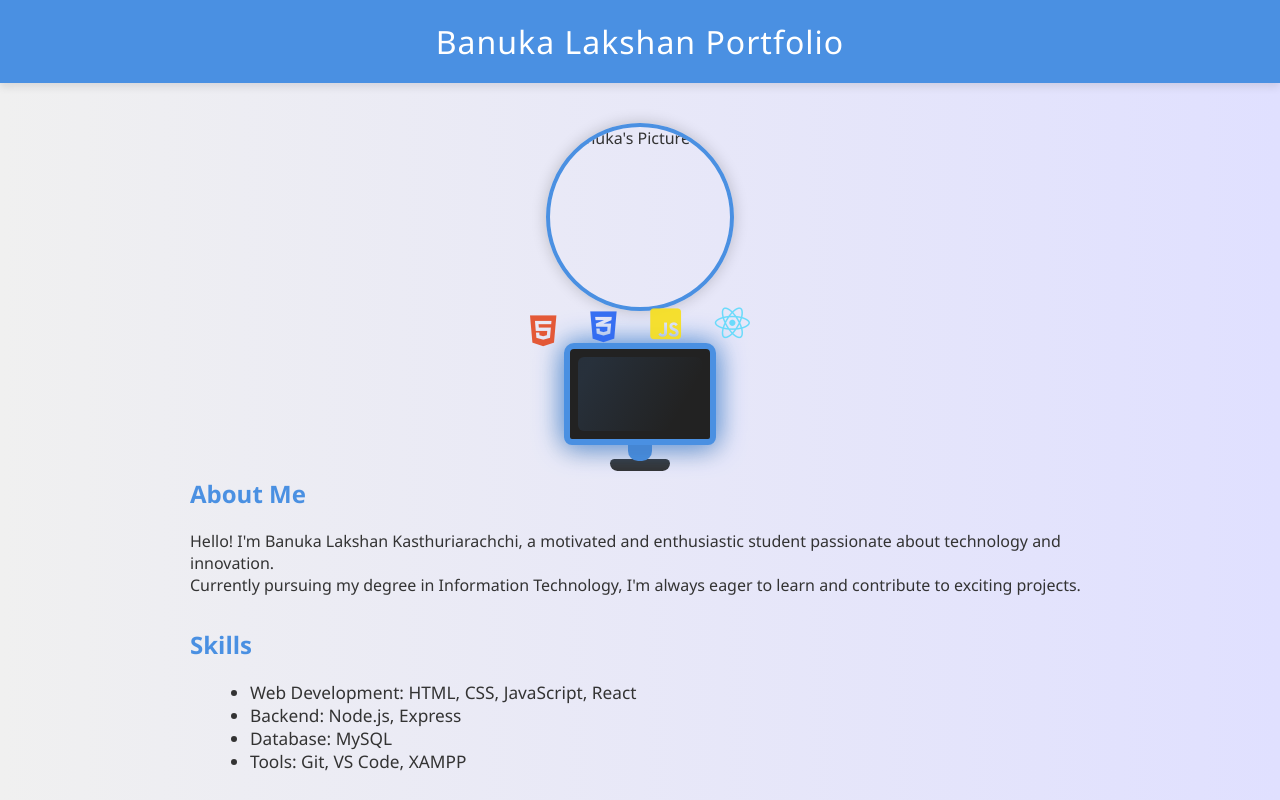
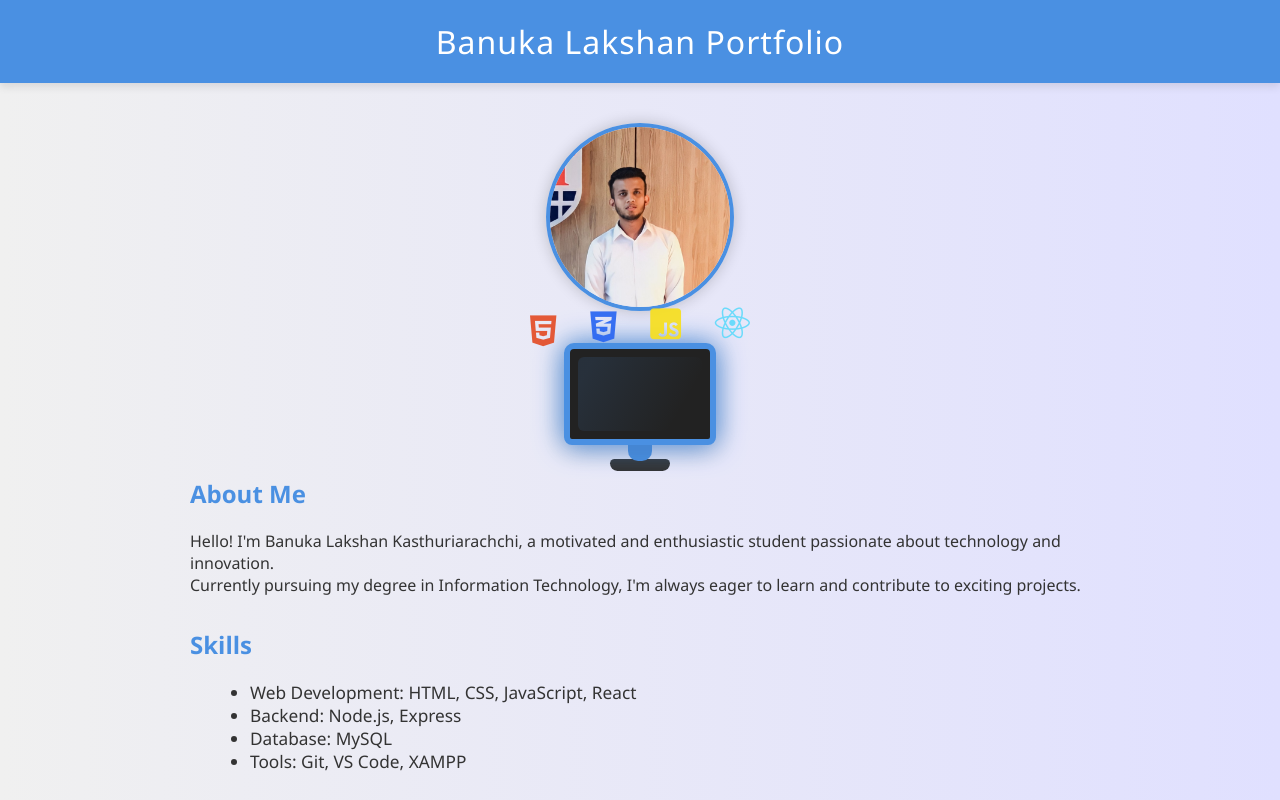
Before and after one commit to BanukaKas/portfolio-site, a plain HTML site: page index.html in a window 1280 px wide. Shown: the top 800 px of the page. Drawn offline with Linux system fonts and the light colour scheme; the site is published under a folder, as on GitHub Pages, so addresses that start at the root find nothing.

Commit message:
Update index.html

```diff
--- a/index.html
+++ b/index.html
@@ -169,7 +169,7 @@
   </header>
 
   <div class="content">
-    <img src="/IMG_20240319_133532.jpg" alt="Banuka's Picture" class="profile-pic">
+    <img src="IMG_20240319_133532.jpg" alt="Banuka's Picture" class="profile-pic">
 
     <div class="computer-anim">
       <div class="monitor"></div>
```
